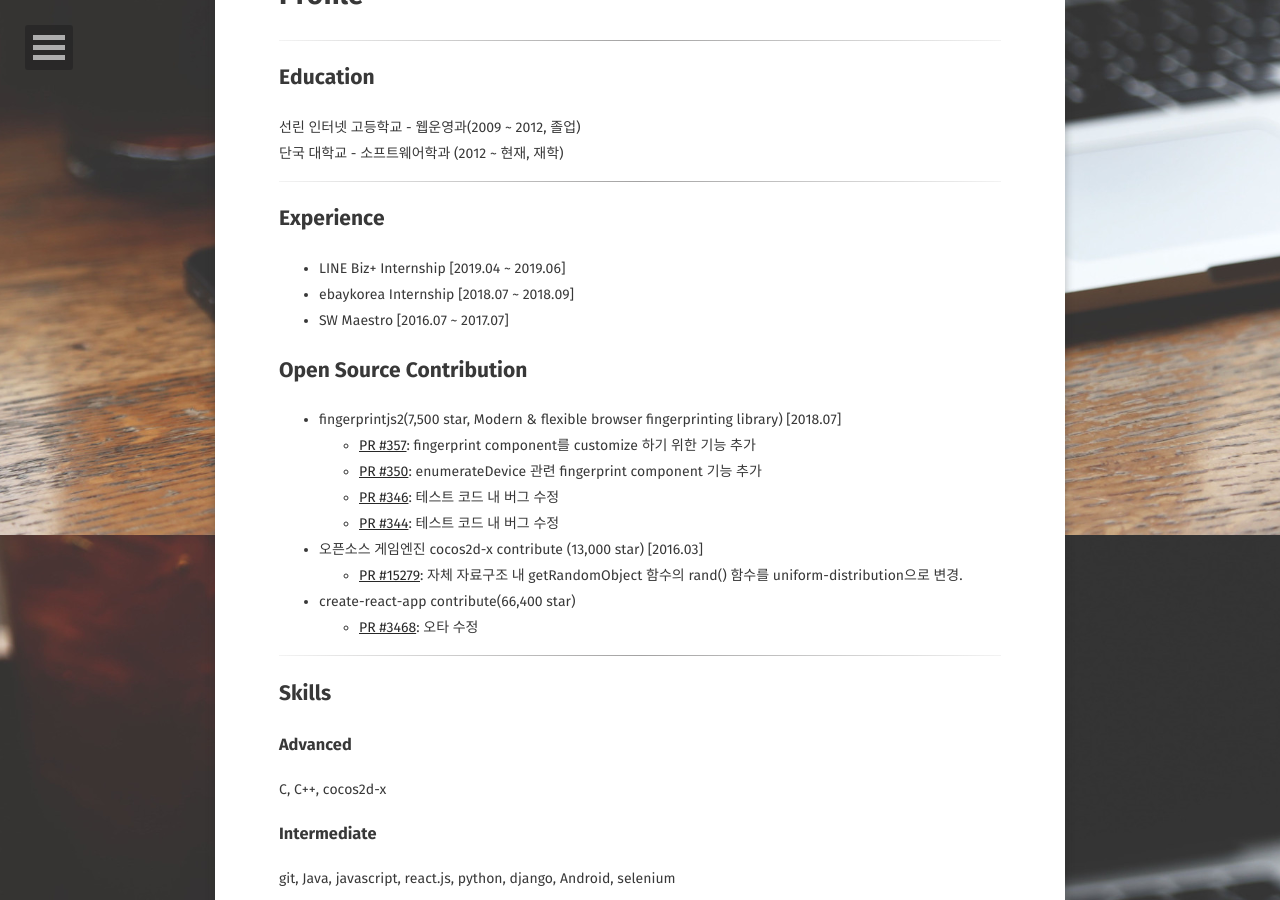
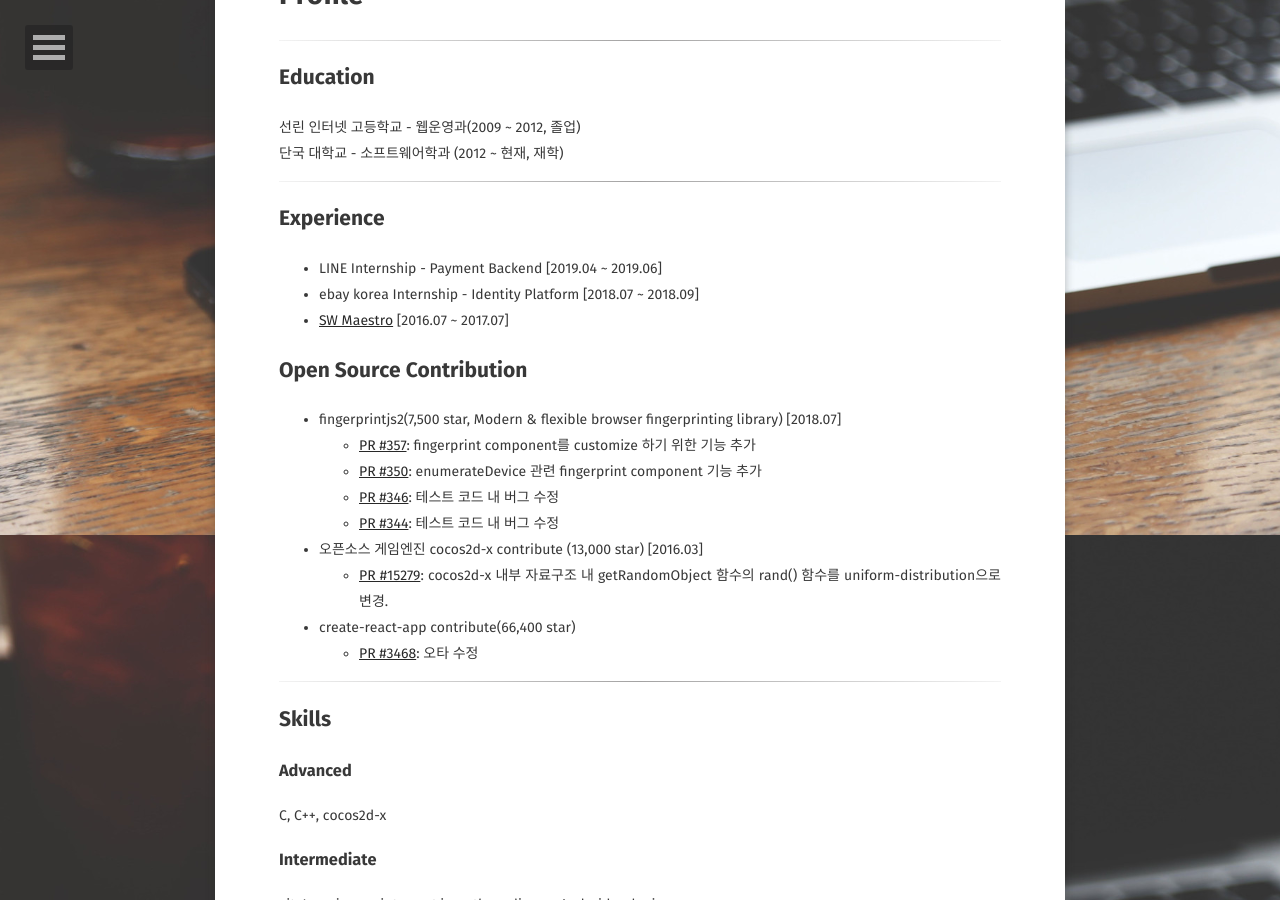
Before and after one commit to wkdtjsgur100/wkdtjsgur100.github.io, a Jekyll site: the page built from about/index.md, in a window 1280 px wide and 900 px high, scrolled down 365 px. Built offline with Jekyll 4.4.1, drawn with Linux system fonts in a browser that asks for light colours; some web fonts are replaced.

Commit message:
modified about

```diff
--- a/about/index.md
+++ b/about/index.md
@@ -17,9 +17,9 @@ comments: false
 
 ## Experience
 
-- LINE Biz+ Internship [2019.04 ~ 2019.06]
-- ebaykorea Internship [2018.07 ~ 2018.09]
-- SW Maestro [2016.07 ~ 2017.07]
+- LINE Internship - Payment Backend [2019.04 ~ 2019.06]
+- ebay korea Internship - Identity Platform [2018.07 ~ 2018.09]
+- [SW Maestro](https://namu.wiki/w/SW%20Maestro) [2016.07 ~ 2017.07]
 
 ## Open Source Contribution
 
@@ -30,7 +30,7 @@ comments: false
     - [PR #344](https://github.com/Valve/fingerprintjs2/pull/344): 테스트 코드 내 버그 수정
 
 - 오픈소스 게임엔진 cocos2d-x contribute (13,000 star) [2016.03]
-    - [PR #15279](https://github.com/cocos2d/cocos2d-x/pull/15279): 자체 자료구조 내 getRandomObject 함수의 rand() 함수를 uniform-distribution으로 변경.
+    - [PR #15279](https://github.com/cocos2d/cocos2d-x/pull/15279): cocos2d-x 내부 자료구조 내 getRandomObject 함수의 rand() 함수를 uniform-distribution으로 변경.
 
 - create-react-app contribute(66,400 star)
     - [PR #3468](https://github.com/facebook/create-react-app/pull/3468): 오타 수정
```
